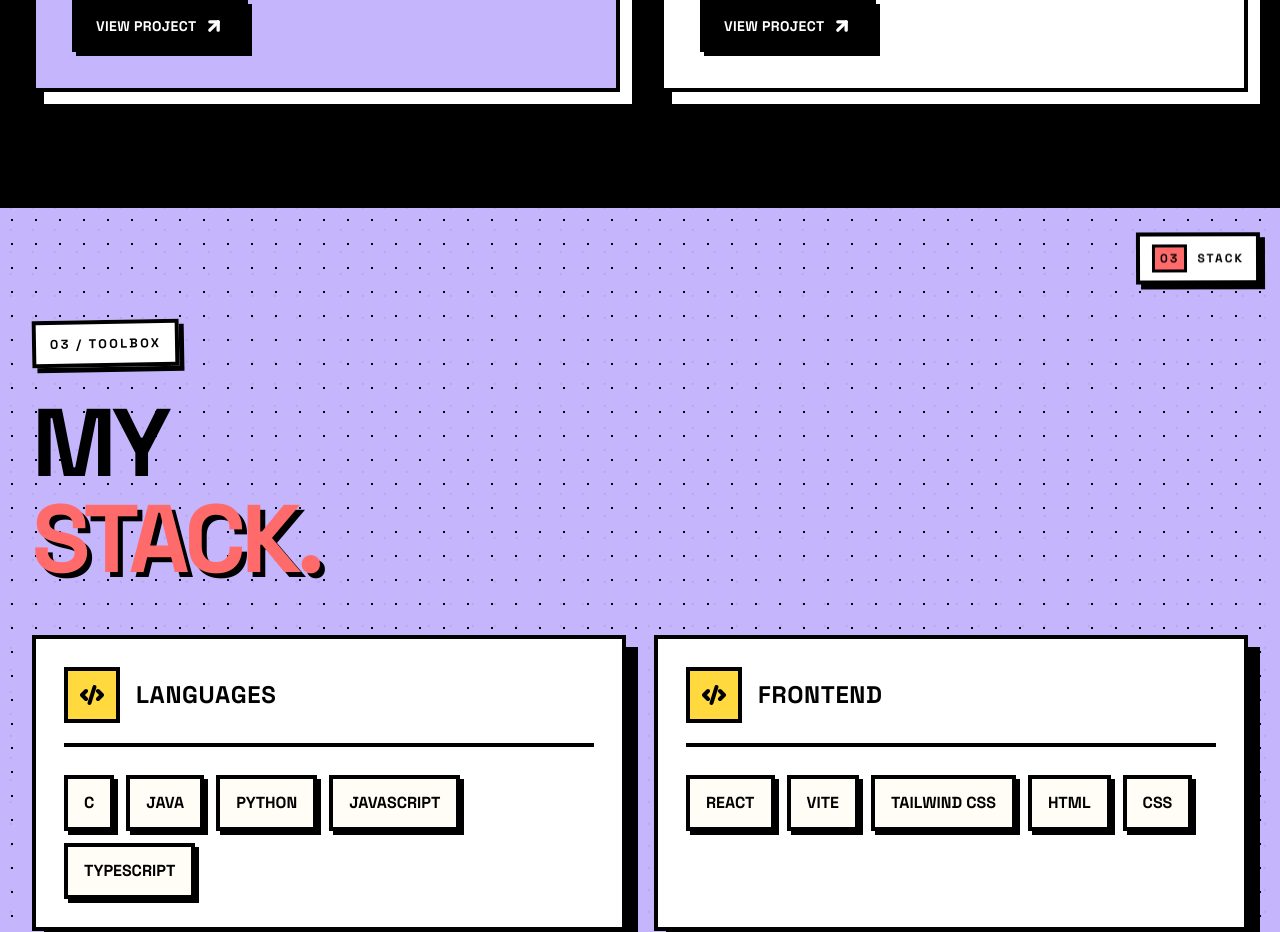
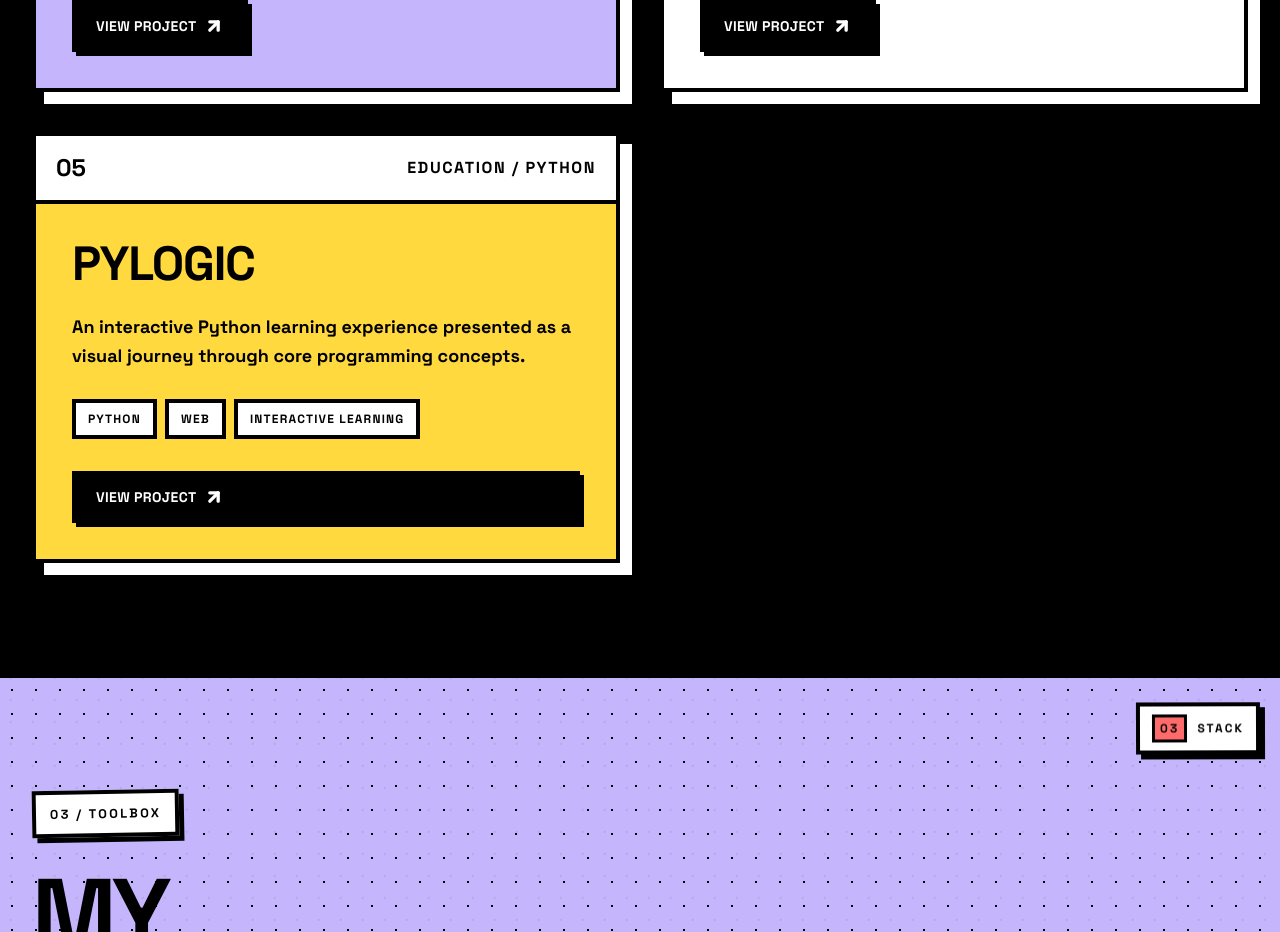
Before and after one commit to mithun4434/Portfolio, a React (Vite) app: page / in a window 1280 px wide. Shown: the part 3060-3992 px from the top of the page. Built offline with nearby package versions, Linux system fonts and the light colour scheme.

Commit message:
Add files via upload

```diff
--- a/src/App.tsx
+++ b/src/App.tsx
@@ -58,6 +58,16 @@ const projects = [
       "An AI-assisted calculator experience built with a modern React stack and a focus on turning mathematical input into useful explanations.",
     stack: ["React", "Vite", "TypeScript", "Tailwind"],
     color: "white",
+  },
+  {
+    number: "05",
+    title: "PYLOGIC",
+    type: "EDUCATION / PYTHON",
+    description:
+      "An interactive Python learning experience presented as a visual journey through core programming concepts.",
+    stack: ["Python", "Web", "Interactive Learning"],
+    color: "yellow",
+    link: "https://pylogic.vercel.app/",
   },
 ];
 
@@ -557,9 +567,20 @@ $ status
                         </span>
                       ))}
                     </div>
-                    <button className="neo-button mt-8 flex min-h-12 items-center gap-2 bg-black px-5 py-3 text-sm font-black uppercase tracking-wide text-white shadow-neo-sm">
-                      VIEW PROJECT <ArrowUpRight size={20} strokeWidth={4} />
-                    </button>
+                    {project.link ? (
+                      <a
+                        href={project.link}
+                        target="_blank"
+                        rel="noreferrer"
+                        className="neo-button mt-8 flex min-h-12 items-center gap-2 bg-black px-5 py-3 text-sm font-black uppercase tracking-wide text-white shadow-neo-sm"
+                      >
+                        VIEW PROJECT <ArrowUpRight size={20} strokeWidth={4} />
+                      </a>
+                    ) : (
+                      <button className="neo-button mt-8 flex min-h-12 items-center gap-2 bg-black px-5 py-3 text-sm font-black uppercase tracking-wide text-white shadow-neo-sm">
+                        VIEW PROJECT <ArrowUpRight size={20} strokeWidth={4} />
+                      </button>
+                    )}
                   </div>
                 </article>
               ))}
```
